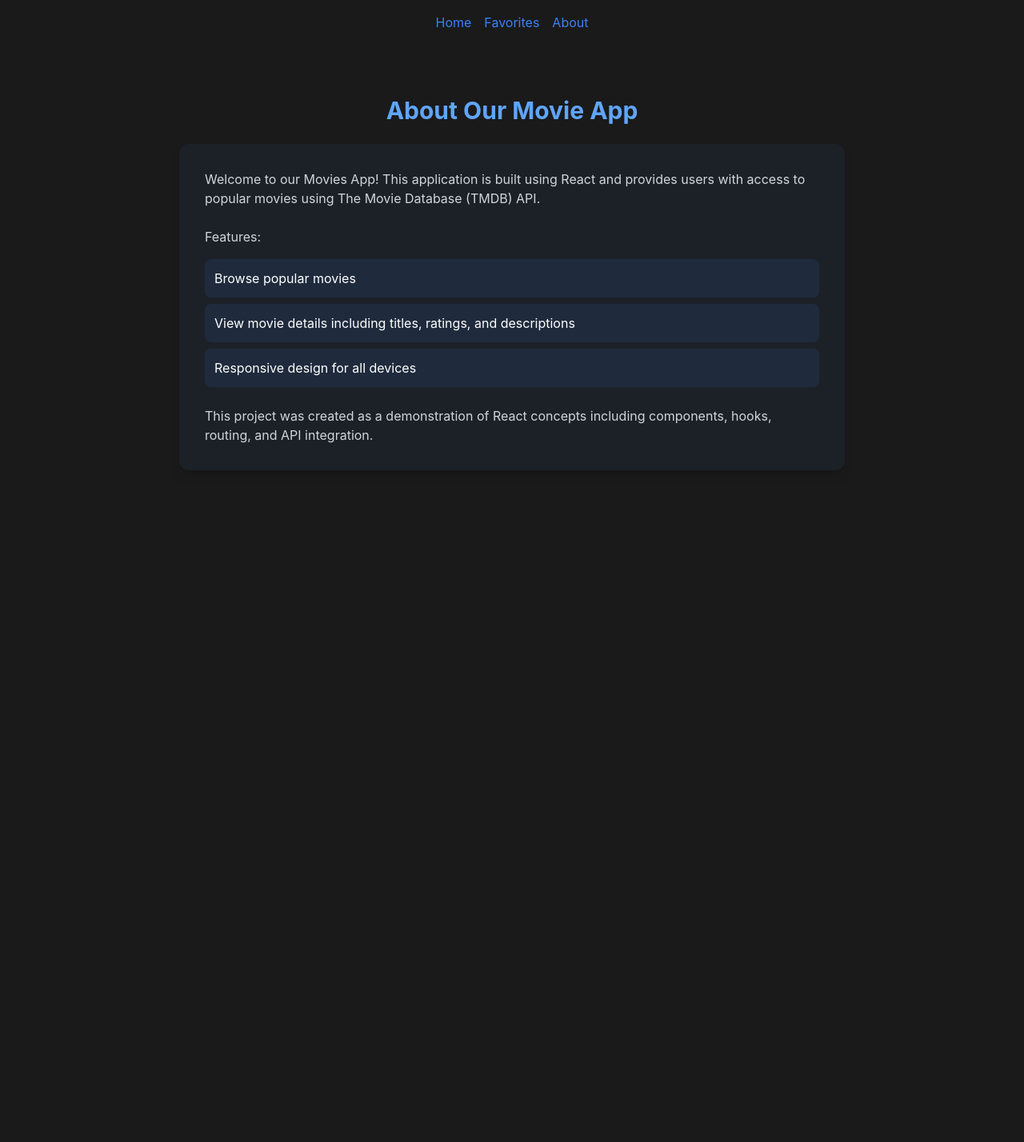
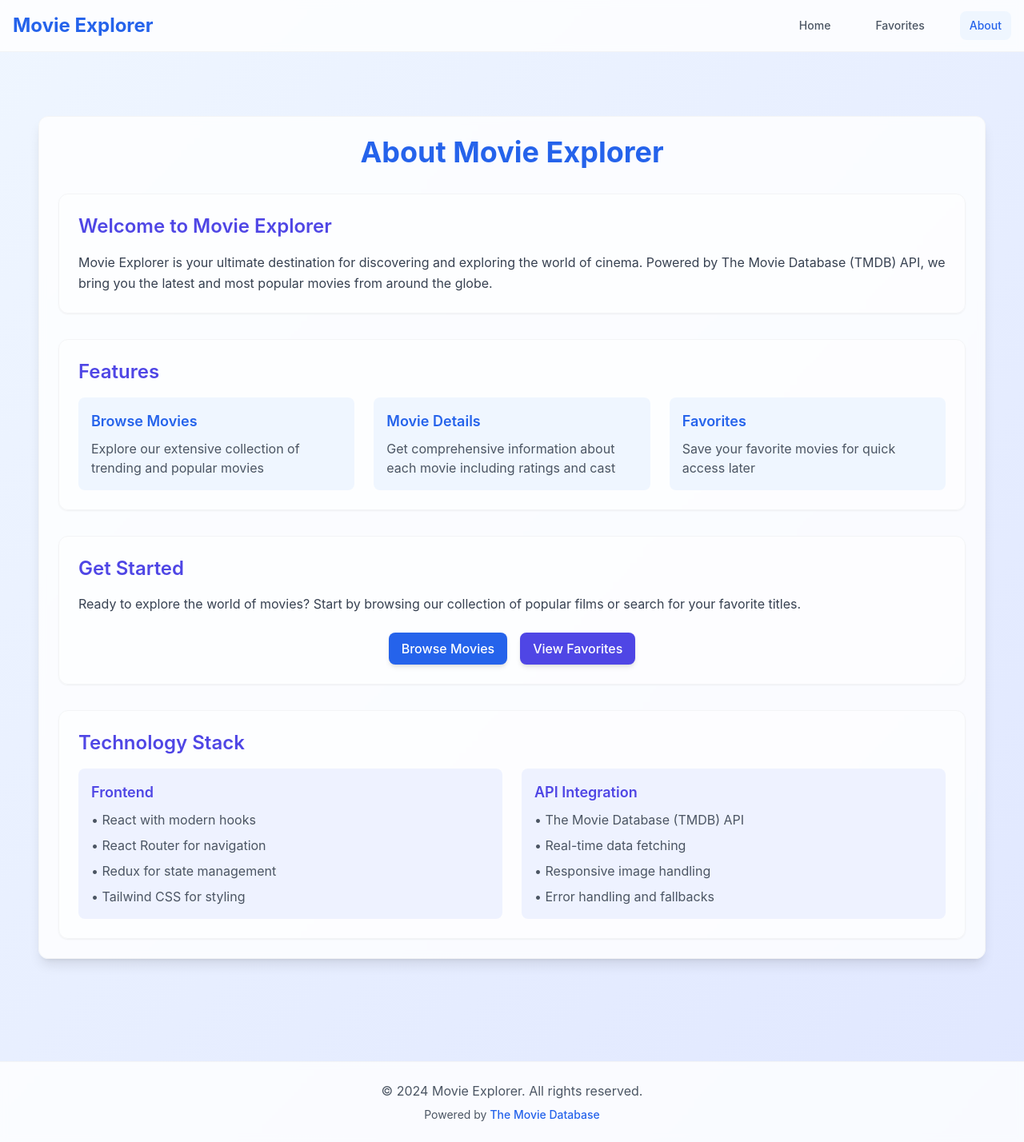
Before and after one commit to Khalifa2018/react-lab1, a React app: page /about in a window 1280 px wide. Shown: the whole page at 80% size. Before the commit the page ends 800 px from the top, so only its background shows below. Built offline with nearby package versions, Linux system fonts and the light colour scheme; the HTML template or start-up script is replaced by a standard one.

Commit message:
improve style

```diff
--- a/src/App.jsx
+++ b/src/App.jsx
@@ -1,27 +1,33 @@
-import { Outlet, Link } from "react-router-dom";
-import { useSelector } from "react-redux";
+import { Outlet } from 'react-router-dom'
+import Navbar from './components/Navbar'
 
 function App() {
-  const favorites = useSelector(state => state.favorites.movies);
-  const favoriteCount = favorites.length;
-
   return (
-    <>
-      <nav className="p-4 mb-8 flex gap-4 justify-center items-center">
-        <Link to="/home" className="text-blue-500 hover:text-blue-700">Home</Link>
-        <Link to="/favorites" className="text-blue-500 hover:text-blue-700 relative">
-          Favorites
-          {favoriteCount > 0 && (
-            <span className="absolute -top-2 -right-3 bg-red-500 text-white rounded-full px-2 py-0.5 text-xs min-w-[18px] text-center">
-              {favoriteCount}
-            </span>
-          )}
-        </Link>
-        <Link to="/about" className="text-blue-500 hover:text-blue-700">About</Link>
-      </nav>
-      <Outlet />
-    </>
-  );
+    <div className="min-h-screen bg-gradient-to-br from-blue-50 to-indigo-100">
+      <Navbar />
+      <main className="container mx-auto px-4 py-8">
+        <Outlet />
+      </main>
+      <footer className="bg-white/80 backdrop-blur-sm border-t border-gray-100 py-6 mt-12">
+        <div className="container mx-auto px-4">
+          <div className="text-center text-gray-600">
+            <p>© 2024 Movie Explorer. All rights reserved.</p>
+            <p className="text-sm mt-2">
+              Powered by{' '}
+              <a
+                href="https://www.themoviedb.org/"
+                target="_blank"
+                rel="noopener noreferrer"
+                className="text-blue-600 hover:text-blue-700 font-medium"
+              >
+                The Movie Database
+              </a>
+            </p>
+          </div>
+        </div>
+      </footer>
+    </div>
+  )
 }
 
-export default App;
+export default App
--- a/src/components/Loading.jsx
+++ b/src/components/Loading.jsx
@@ -2,8 +2,8 @@ export default function Loading() {
     return (
         <div className="min-h-[60vh] flex items-center justify-center">
             <div className="text-center">
-                <div className="animate-spin rounded-full h-12 w-12 border-b-2 border-blue-400 mx-auto mb-4"></div>
-                <p className="text-blue-400 text-lg">Loading...</p>
+                <div className="animate-spin rounded-full h-12 w-12 border-b-2 border-blue-600 mx-auto mb-4"></div>
+                <p className="text-blue-600 text-lg font-medium">Loading...</p>
             </div>
         </div>
     );
--- /dev/null
+++ b/src/components/Navbar.jsx
@@ -0,0 +1,55 @@
+import { Link, useLocation } from 'react-router-dom';
+import { useSelector } from 'react-redux';
+import { ROUTES } from '../config/constants';
+
+export default function Navbar() {
+    const location = useLocation();
+    const favorites = useSelector(state => state.favorites.movies);
+    const favoriteCount = favorites.length;
+
+    const isActive = (path) => {
+        return location.pathname === path;
+    };
+
+    const navLinks = [
+        { path: ROUTES.HOME, label: 'Home' },
+        { path: ROUTES.FAVORITES, label: 'Favorites', count: favoriteCount },
+        { path: ROUTES.ABOUT, label: 'About' }
+    ];
+
+    return (
+        <nav className="bg-white/80 backdrop-blur-sm border-b border-gray-100 sticky top-0 z-50">
+            <div className="container mx-auto px-4">
+                <div className="flex items-center justify-between h-16">
+                    <Link
+                        to={ROUTES.HOME}
+                        className="text-2xl font-bold text-blue-600 hover:text-blue-700 transition-colors"
+                    >
+                        Movie Explorer
+                    </Link>
+
+                    <div className="flex items-center space-x-8">
+                        {navLinks.map(({ path, label, count }) => (
+                            <Link
+                                key={path}
+                                to={path}
+                                className={`relative px-3 py-2 text-sm font-medium rounded-lg transition-all duration-200
+                                    ${isActive(path)
+                                        ? 'text-blue-600 bg-blue-50'
+                                        : 'text-gray-600 hover:text-blue-600 hover:bg-blue-50'
+                                    }`}
+                            >
+                                {label}
+                                {count > 0 && (
+                                    <span className="absolute -top-2 -right-2 bg-red-500 text-white text-xs rounded-full w-5 h-5 flex items-center justify-center">
+                                        {count}
+                                    </span>
+                                )}
+                            </Link>
+                        ))}
+                    </div>
+                </div>
+            </div>
+        </nav>
+    );
+}
--- a/src/index.css
+++ b/src/index.css
@@ -4,7 +4,7 @@
 
 @layer base {
   body {
-    @apply bg-dark text-white min-h-screen;
+    @apply bg-gradient-to-br from-blue-50 to-indigo-100 text-gray-800 min-h-screen;
     font-family: -apple-system, BlinkMacSystemFont, 'Segoe UI', 'Roboto', 'Oxygen',
       'Ubuntu', 'Cantarell', 'Fira Sans', 'Droid Sans', 'Helvetica Neue',
       sans-serif;
@@ -20,23 +20,23 @@
 
 @layer components {
   .btn {
-    @apply px-4 py-2 rounded-lg font-medium transition-all duration-200;
+    @apply px-4 py-2 rounded-lg font-medium transition-all duration-200 shadow-md hover:shadow-lg;
   }
 
   .btn-primary {
-    @apply bg-primary text-white hover:bg-primary/90;
+    @apply bg-blue-600 text-white hover:bg-blue-700;
   }
 
   .btn-secondary {
-    @apply bg-secondary text-white hover:bg-secondary/90;
+    @apply bg-indigo-600 text-white hover:bg-indigo-700;
   }
 
   .card {
-    @apply bg-dark-lighter rounded-xl p-6 shadow-lg;
+    @apply bg-white/80 backdrop-blur-sm rounded-xl p-6 shadow-lg border border-gray-100;
   }
 
   .input {
-    @apply bg-dark-lighter border border-gray-700 rounded-lg px-4 py-2 text-white focus:outline-none focus:border-primary;
+    @apply bg-white border border-gray-200 rounded-lg px-4 py-2 text-gray-800 focus:outline-none focus:border-blue-500 focus:ring-2 focus:ring-blue-200;
   }
 
   .container-custom {
--- a/src/pages/About.jsx
+++ b/src/pages/About.jsx
@@ -1,27 +1,103 @@
-function About() {
+import { Link } from 'react-router-dom';
+import { ROUTES } from '../config/constants';
+
+export default function About() {
     return (
-        <div className="max-w-4xl mx-auto p-8">
-            <h2 className="text-3xl font-bold text-blue-400 mb-6 text-center">About Our Movie App</h2>
-            <div className="bg-gray-800/50 p-8 rounded-xl shadow-lg">
-                <p className="text-gray-300 mb-6">
-                    Welcome to our Movies App! This application is built using React and provides
-                    users with access to popular movies using The Movie Database (TMDB) API.
-                </p>
-                <p className="text-gray-300 mb-4">
-                    Features:
-                </p>
-                <ul className="space-y-2 mb-6">
-                    <li className="p-3 bg-blue-500/10 rounded-lg hover:translate-x-2 transition-transform">Browse popular movies</li>
-                    <li className="p-3 bg-blue-500/10 rounded-lg hover:translate-x-2 transition-transform">View movie details including titles, ratings, and descriptions</li>
-                    <li className="p-3 bg-blue-500/10 rounded-lg hover:translate-x-2 transition-transform">Responsive design for all devices</li>
-                </ul>
-                <p className="text-gray-300">
-                    This project was created as a demonstration of React concepts including
-                    components, hooks, routing, and API integration.
-                </p>
+        <div className="container-custom py-12">
+            <div className="card">
+                <h1 className="text-4xl font-bold text-blue-600 mb-8 text-center">
+                    About Movie Explorer
+                </h1>
+
+                <div className="space-y-8">
+                    <section className="bg-white/50 rounded-xl p-6 shadow-sm border border-gray-100">
+                        <h2 className="text-2xl font-semibold text-indigo-600 mb-4">
+                            Welcome to Movie Explorer
+                        </h2>
+                        <p className="text-gray-700 leading-relaxed">
+                            Movie Explorer is your ultimate destination for discovering and exploring the world of cinema.
+                            Powered by The Movie Database (TMDB) API, we bring you the latest and most popular movies
+                            from around the globe.
+                        </p>
+                    </section>
+
+                    <section className="bg-white/50 rounded-xl p-6 shadow-sm border border-gray-100">
+                        <h2 className="text-2xl font-semibold text-indigo-600 mb-4">
+                            Features
+                        </h2>
+                        <div className="grid md:grid-cols-2 lg:grid-cols-3 gap-6">
+                            <div className="bg-blue-50 rounded-lg p-4 transform hover:scale-105 transition-all duration-300">
+                                <h3 className="text-lg font-semibold text-blue-600 mb-2">Browse Movies</h3>
+                                <p className="text-gray-600">
+                                    Explore our extensive collection of trending and popular movies
+                                </p>
+                            </div>
+                            <div className="bg-blue-50 rounded-lg p-4 transform hover:scale-105 transition-all duration-300">
+                                <h3 className="text-lg font-semibold text-blue-600 mb-2">Movie Details</h3>
+                                <p className="text-gray-600">
+                                    Get comprehensive information about each movie including ratings and cast
+                                </p>
+                            </div>
+                            <div className="bg-blue-50 rounded-lg p-4 transform hover:scale-105 transition-all duration-300">
+                                <h3 className="text-lg font-semibold text-blue-600 mb-2">Favorites</h3>
+                                <p className="text-gray-600">
+                                    Save your favorite movies for quick access later
+                                </p>
+                            </div>
+                        </div>
+                    </section>
+
+                    <section className="bg-white/50 rounded-xl p-6 shadow-sm border border-gray-100">
+                        <h2 className="text-2xl font-semibold text-indigo-600 mb-4">
+                            Get Started
+                        </h2>
+                        <p className="text-gray-700 mb-6">
+                            Ready to explore the world of movies? Start by browsing our collection of popular films
+                            or search for your favorite titles.
+                        </p>
+                        <div className="flex justify-center space-x-4">
+                            <Link
+                                to={ROUTES.HOME}
+                                className="btn btn-primary"
+                            >
+                                Browse Movies
+                            </Link>
+                            <Link
+                                to={ROUTES.FAVORITES}
+                                className="btn btn-secondary"
+                            >
+                                View Favorites
+                            </Link>
+                        </div>
+                    </section>
+
+                    <section className="bg-white/50 rounded-xl p-6 shadow-sm border border-gray-100">
+                        <h2 className="text-2xl font-semibold text-indigo-600 mb-4">
+                            Technology Stack
+                        </h2>
+                        <div className="grid md:grid-cols-2 gap-6">
+                            <div className="bg-indigo-50 rounded-lg p-4">
+                                <h3 className="text-lg font-semibold text-indigo-600 mb-2">Frontend</h3>
+                                <ul className="text-gray-600 space-y-2">
+                                    <li>• React with modern hooks</li>
+                                    <li>• React Router for navigation</li>
+                                    <li>• Redux for state management</li>
+                                    <li>• Tailwind CSS for styling</li>
+                                </ul>
+                            </div>
+                            <div className="bg-indigo-50 rounded-lg p-4">
+                                <h3 className="text-lg font-semibold text-indigo-600 mb-2">API Integration</h3>
+                                <ul className="text-gray-600 space-y-2">
+                                    <li>• The Movie Database (TMDB) API</li>
+                                    <li>• Real-time data fetching</li>
+                                    <li>• Responsive image handling</li>
+                                    <li>• Error handling and fallbacks</li>
+                                </ul>
+                            </div>
+                        </div>
+                    </section>
+                </div>
             </div>
         </div>
     );
 }
-
-export default About;
--- a/src/pages/Home.jsx
+++ b/src/pages/Home.jsx
@@ -26,7 +26,9 @@ export default function Home() {
     return (
         <div className="container-custom py-12">
             <div className="card">
-                <h2 className="text-3xl font-bold text-blue-400 mb-8 text-center">Popular Movies</h2>
+                <h2 className="text-3xl font-bold text-blue-600 mb-8 text-center">
+                    Popular Movies
+                </h2>
                 <div className="grid grid-cols-1 md:grid-cols-2 lg:grid-cols-3 gap-6">
                     {movies.map((movie) => (
                         <Movie key={movie.id} {...movie} />
```
Also changed, not shown: src/components/ErrorBoundary.jsx (+6 -6 lines).
